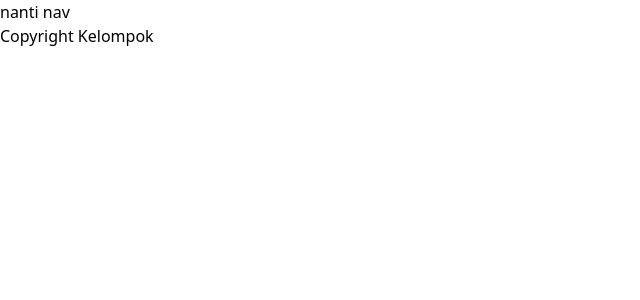
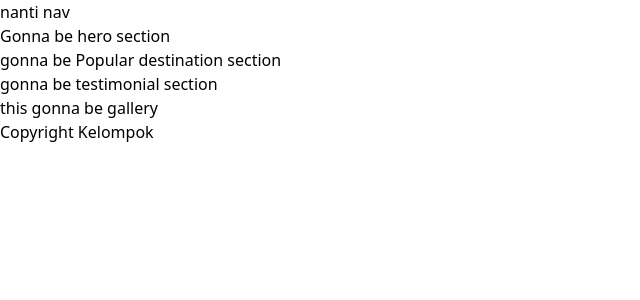
Before and after one commit to Fadil-Tao/visit-kaltim, a React (Vite) app: page / in a window 1280 px wide. Shown: the top 300 px of the page, without its empty margins (0-640 px from the left). Built offline with nearby package versions, Linux system fonts and the light colour scheme.

Commit message:
feat: base skeleton for landing page

```diff
--- /dev/null
+++ b/src/components/landing/about.jsx
@@ -0,0 +1,5 @@
+export default function AboutSection(){
+    <div>
+        Gonna be about kalimantan section
+    </div>
+}
--- /dev/null
+++ b/src/components/landing/gallery.jsx
@@ -0,0 +1,5 @@
+export default function GallerySection(){
+    return <div>
+        this gonna be gallery
+    </div>
+}
--- a/src/components/landing/hero-section.jsx
+++ b/src/components/landing/hero-section.jsx
@@ -0,0 +1,3 @@
+export default function HeroSection(){
+    return <div>Gonna be hero section</div>
+}
--- /dev/null
+++ b/src/components/landing/popular-destination.jsx
@@ -0,0 +1,3 @@
+export default function PopularDestSection() {
+  return <div>gonna be Popular destination section</div>;
+}
--- /dev/null
+++ b/src/components/landing/testimonial.jsx
@@ -0,0 +1,5 @@
+export default function TestimonialSection(){
+    return <div>
+        gonna be testimonial section
+    </div>
+}
--- a/src/main.jsx
+++ b/src/main.jsx
@@ -3,6 +3,7 @@ import { createRoot } from 'react-dom/client'
 import { createBrowserRouter, RouterProvider } from 'react-router-dom'
 import RootLayout from './layout/root-layout'
 import './index.css'
+import Landing from './pages/landing'
 
 
 const router = createBrowserRouter([
@@ -10,6 +11,10 @@ const router = createBrowserRouter([
       path: '',
       element: <RootLayout />,
       children:[
+        {
+            path:'',
+            element:<Landing/>
+        },
           {
               path:'/destinations',
               element: <div>Gugu crazy gaga</div>
--- a/src/pages/landing.jsx
+++ b/src/pages/landing.jsx
@@ -1,5 +1,17 @@
-export default function Landing(){
-    return <div>
-        Landing Page
-    </div>
+import AboutSection from "../components/landing/about";
+import GallerySection from "../components/landing/gallery";
+import HeroSection from "../components/landing/hero-section";
+import PopularDestSection from "../components/landing/popular-destination";
+import TestimonialSection from "../components/landing/testimonial";
+
+export default function Landing() {
+  return (
+    <>
+      <HeroSection />
+      <AboutSection />
+      <PopularDestSection />
+      <TestimonialSection />
+      <GallerySection />
+    </>
+  );
 }
```
Also changed, not shown: src/components/common/footer.jsx (added), src/components/common/navbar.jsx (added).
